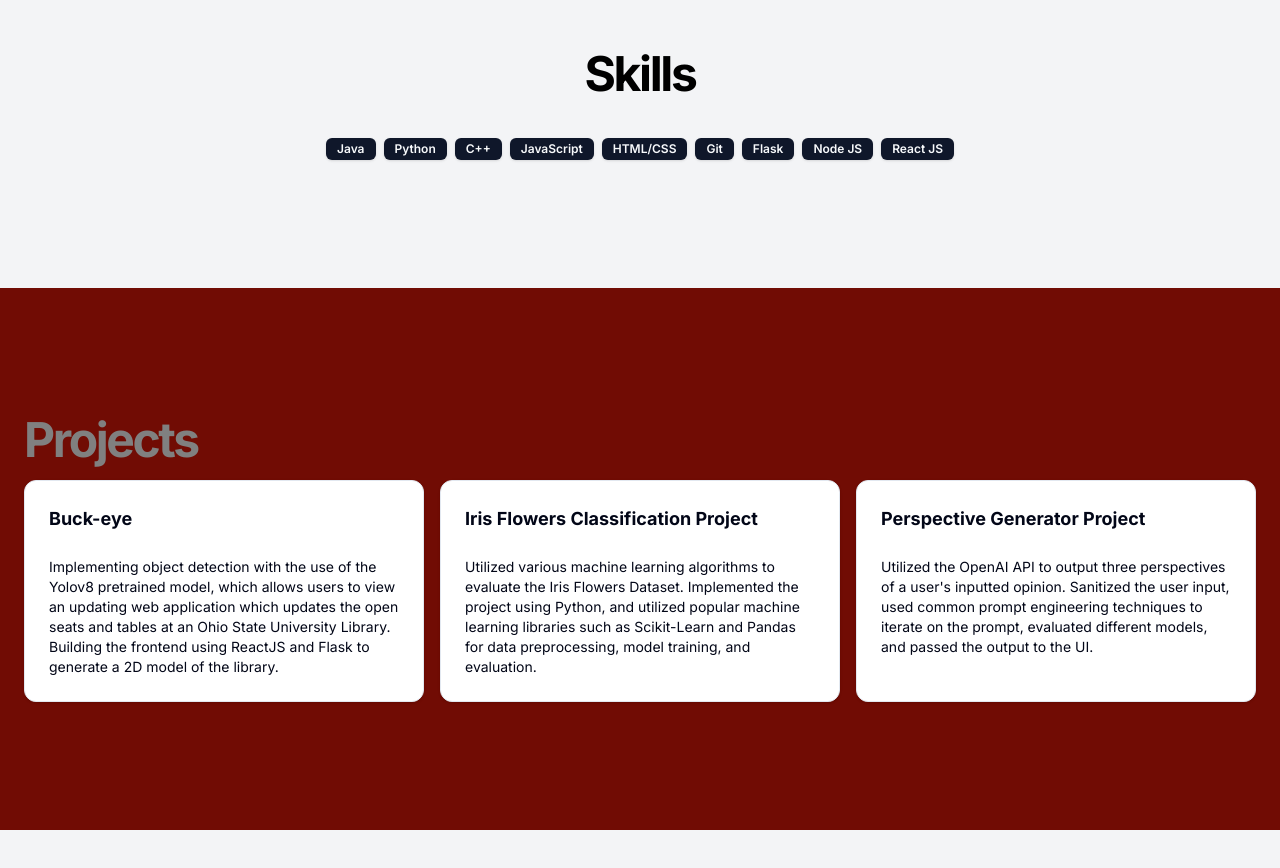
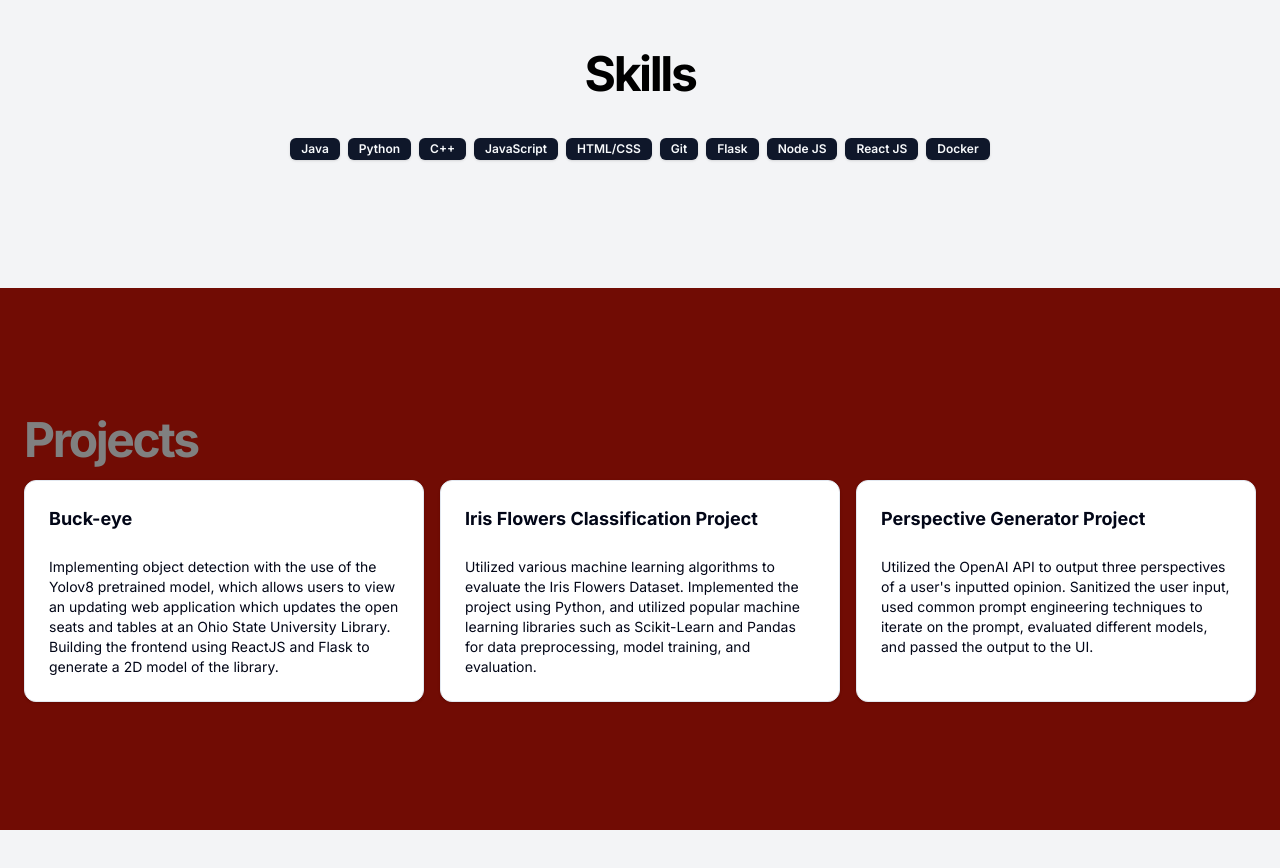
Before and after one commit to Dheeraj-G/Personal-Site, a Next.js app in the folder website/my-app/: page / in a window 1280 px wide. Shown: the part 1360-2228 px from the top of the page. Built offline with nearby package versions, Linux system fonts and the light colour scheme.

Commit message:
Docker added

```diff
--- a/website/my-app/app/page.tsx
+++ b/website/my-app/app/page.tsx
@@ -91,6 +91,7 @@ export default function Home() {
               <Badge>Flask</Badge>
               <Badge>Node JS</Badge>
               <Badge>React JS</Badge>
+              <Badge>Docker</Badge>
             </div>
           </div>
         </section>
```
